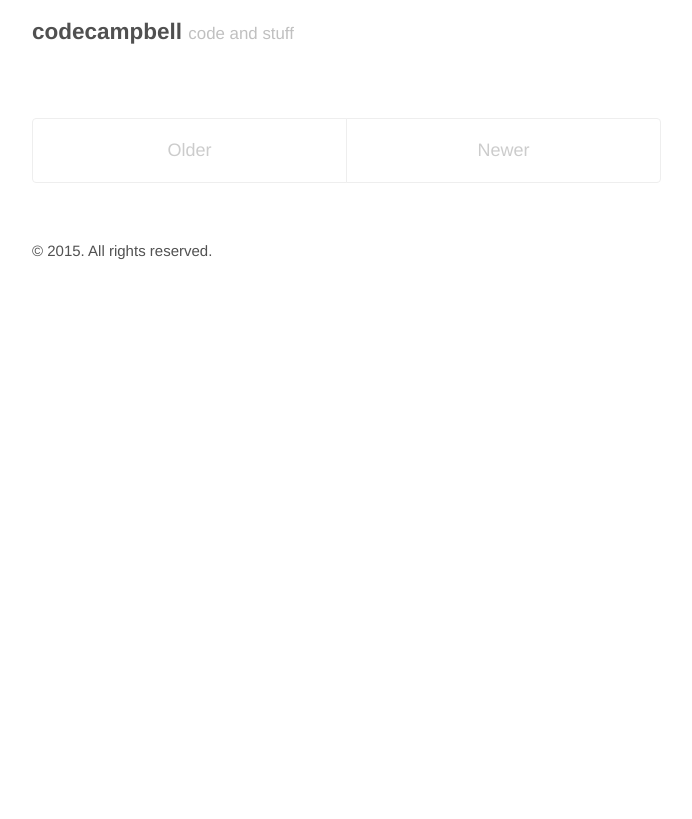
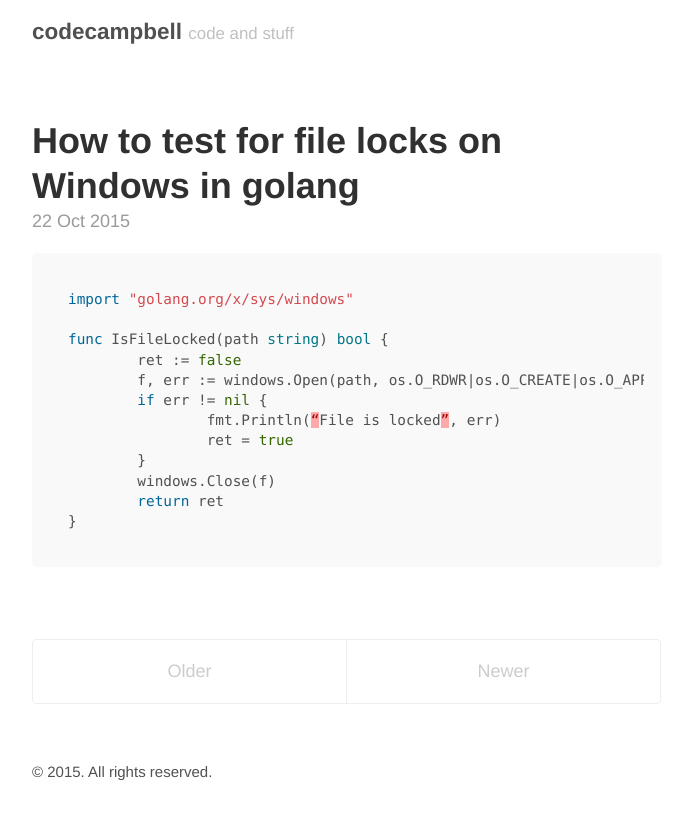
Before and after one commit to blaircamp/blaircamp.github.io, a Jekyll site: the page built from index.html, in a window 1280 px wide. Shown: the top 819 px of the page, without its empty margins (293-985 px from the left). Built offline with Jekyll 4.4.1, drawn with Linux system fonts in a browser that asks for light colours; the list of posts is cut into pages by our own code.

Commit message:
Post update: How to test for file locks on Windows in golang

````diff
--- a/_posts/2015-10-22-another-post-test.markdown
+++ b/_posts/2015-10-22-another-post-test.markdown
@@ -1,9 +1,10 @@
 ---
-published: false
+published: true
 title: How to test for file locks on Windows in golang
 layout: post
 ---
- import "golang.org/x/sys/windows"
+```go
+import "golang.org/x/sys/windows"
 
 func IsFileLocked(path string) bool {
 	ret := false
@@ -15,3 +16,4 @@ func IsFileLocked(path string) bool {
 	windows.Close(f)
 	return ret
 }
+```
````
